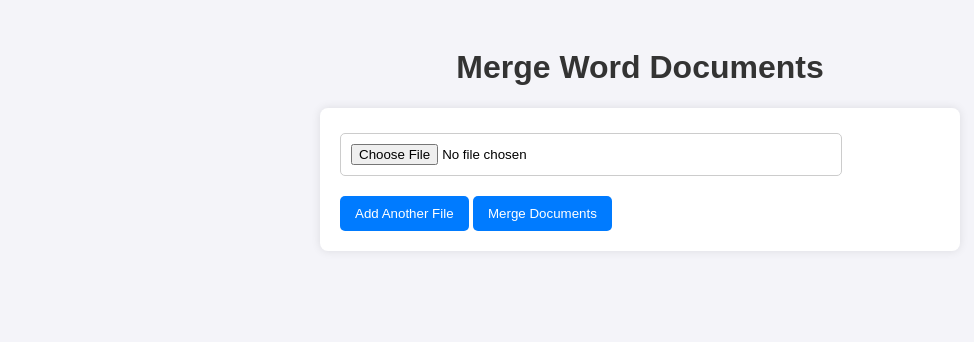
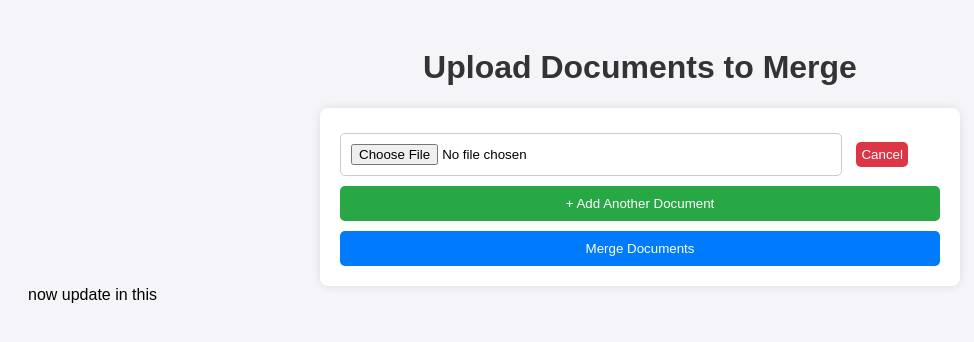
Before and after one commit to GayathriH21/merge_documents, a Flask app: page / in a window 1280 px wide. Shown: the top 342 px of the page, without its empty margins (0-974 px from the left). Run offline with Flask 2, Linux system fonts and the light colour scheme.

Commit message:
Update upload.html

```diff
--- a/templates/upload.html
+++ b/templates/upload.html
@@ -42,38 +42,80 @@
             border-radius: 5px;
             cursor: pointer;
             margin-top: 10px;
+            display: block;
+            width: 100%;
+            text-align: center;
+        }
+        .add-button {
+            background-color: #28a745;
         }
         .add-button:hover, .submit-button:hover {
             background-color: #0056b3;
         }
+        .add-button:hover {
+            background-color: #218838;
+        }
+        .cancel-button {
+            padding: 5px;
+            background-color: #dc3545;
+            color: white;
+            border: none;
+            border-radius: 5px;
+            cursor: pointer;
+            margin-top: 5px;
+            margin-left: 10px;
+        }
     </style>
+</head>
+<body>
+    <h1>Upload Documents to Merge</h1>
+    <form method="POST" enctype="multipart/form-data">
+        <div id="file-upload-container" class="file-upload">
+            <div class="file-input-container">
+                <input type="file" name="files" required>
+                <button type="button" class="cancel-button" onclick="removeFileInput(this)">Cancel</button>
+            </div>
+        </div>
+        <button type="button" class="add-button" onclick="addFileInput()">+ Add Another Document</button>
+        <button type="submit" class="submit-button">Merge Documents</button>
+    </form>
+
     <script>
         function addFileInput() {
-            const fileUploadContainer = document.getElementById('file-upload-container');
-            const newInput = document.createElement('div');
-            newInput.className = 'file-upload';
-            newInput.innerHTML = `
-                <input type="file" name="files" accept=".docx" required>
-                <button type="button" onclick="removeFileInput(this)">Remove</button>
-            `;
-            fileUploadContainer.appendChild(newInput);
+            // Create a new file input element
+            const inputContainer = document.createElement("div");
+            inputContainer.className = "file-input-container"; // Create a container for input and button
+
+            const input = document.createElement("input");
+            input.type = "file";
+            input.name = "files";
+            input.required = true;
+
+            // Create a cancel button
+            const cancelButton = document.createElement("button");
+            cancelButton.type = "button";
+            cancelButton.className = "cancel-button";
+            cancelButton.textContent = "Cancel";
+            cancelButton.onclick = function() {
+                // Remove the file input container
+                inputContainer.remove();
+            };
+
+            // Append the new input element and cancel button to the input container
+            inputContainer.appendChild(input);
+            inputContainer.appendChild(cancelButton);
+
+            // Append the new input container to the file upload container
+            const fileUploadContainer = document.getElementById("file-upload-container");
+            fileUploadContainer.appendChild(inputContainer);
         }
 
         function removeFileInput(button) {
+            // Remove the file input container associated with the cancel button
             button.parentElement.remove();
         }
     </script>
-</head>
-<body>
-    <h1>Merge Word Documents</h1>
-    <form method="POST" enctype="multipart/form-data">
-        <div id="file-upload-container">
-            <div class="file-upload">
-                <input type="file" name="files" accept=".docx" required>
-            </div>
-        </div>
-        <button type="button" class="add-button" onclick="addFileInput()">Add Another File</button>
-        <button type="submit" class="submit-button">Merge Documents</button>
-    </form>
 </body>
+
+now update in this
 </html>
```
